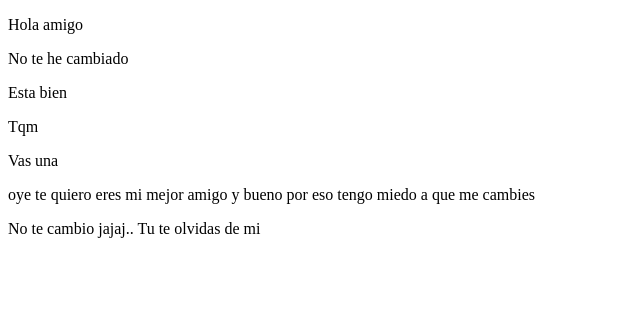
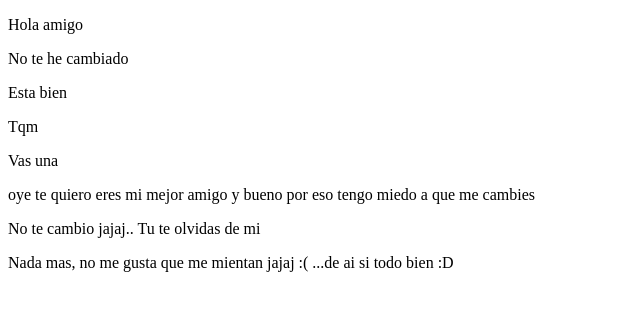
Before and after one commit to Curipoma/Josselin, a plain HTML site: page index.html in a window 1280 px wide. Shown: the whole page, without its empty margins (0-640 px from the left). Drawn offline with Linux system fonts and the light colour scheme.

Commit message:
Otro cambio, abrelo a que lo veas

```diff
--- a/index.html
+++ b/index.html
@@ -16,6 +16,7 @@
         <p>Vas una</p>
         <p>oye te quiero eres mi mejor amigo y bueno por eso tengo miedo a que me cambies</p>
         <p>No te cambio jajaj.. Tu te olvidas de mi</p>
+        <p>Nada mas, no me gusta que me mientan jajaj :( ...de ai si todo bien :D </p>
       </div>
 
 </body>
```
